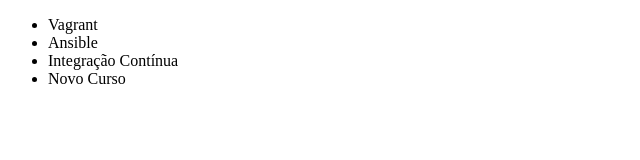
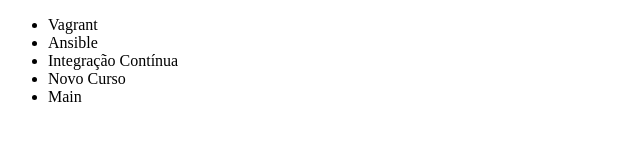
Before and after one commit to wesleyharaujo/Git-Commands, a plain HTML site: page index.html in a window 1280 px wide. Shown: the full height of the page, 0-640 px from the left. Drawn offline with Linux system fonts and the light colour scheme.

Commit message:
main test

```diff
--- a/index.html
+++ b/index.html
@@ -10,6 +10,7 @@
         <li>Ansible</li>
         <li>Integração Contínua</li>
         <li>Novo Curso</li>
+        <li>Main</li>
     </ul>
 </body>
 </html>
```
